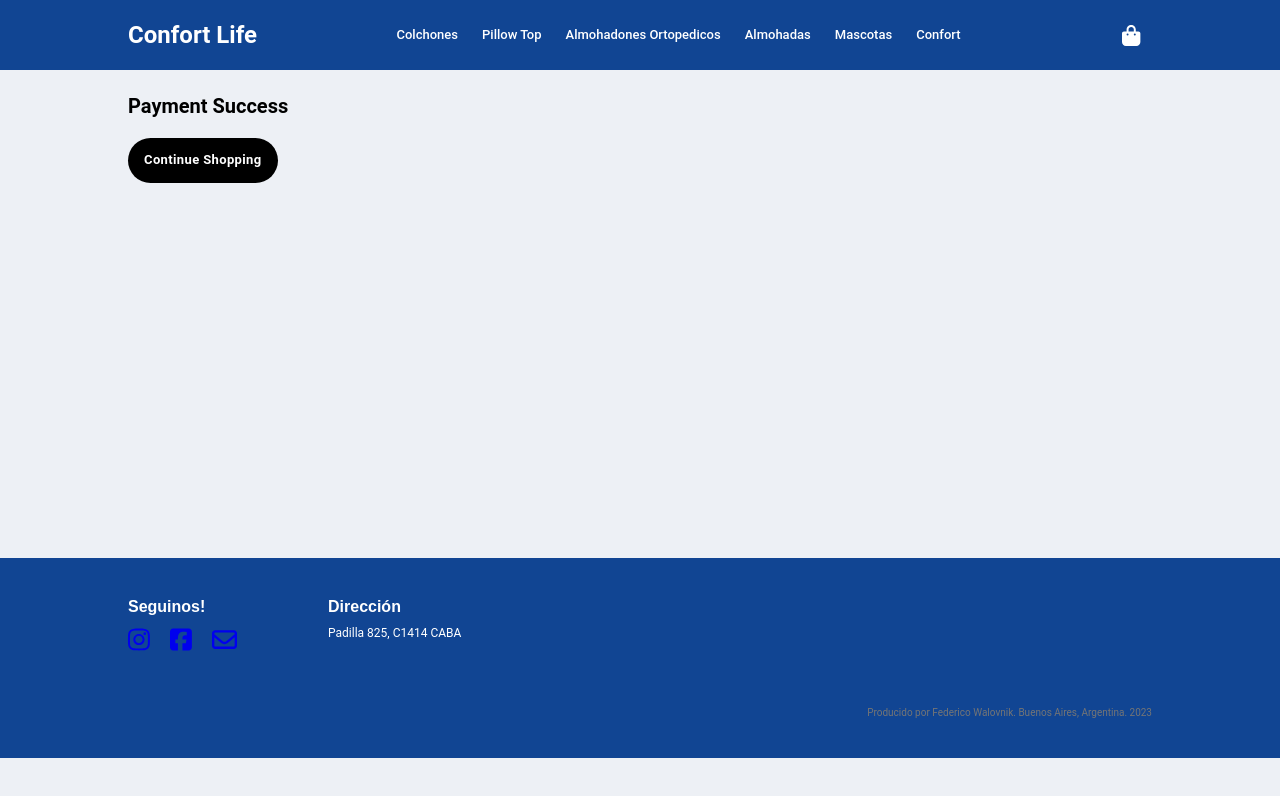
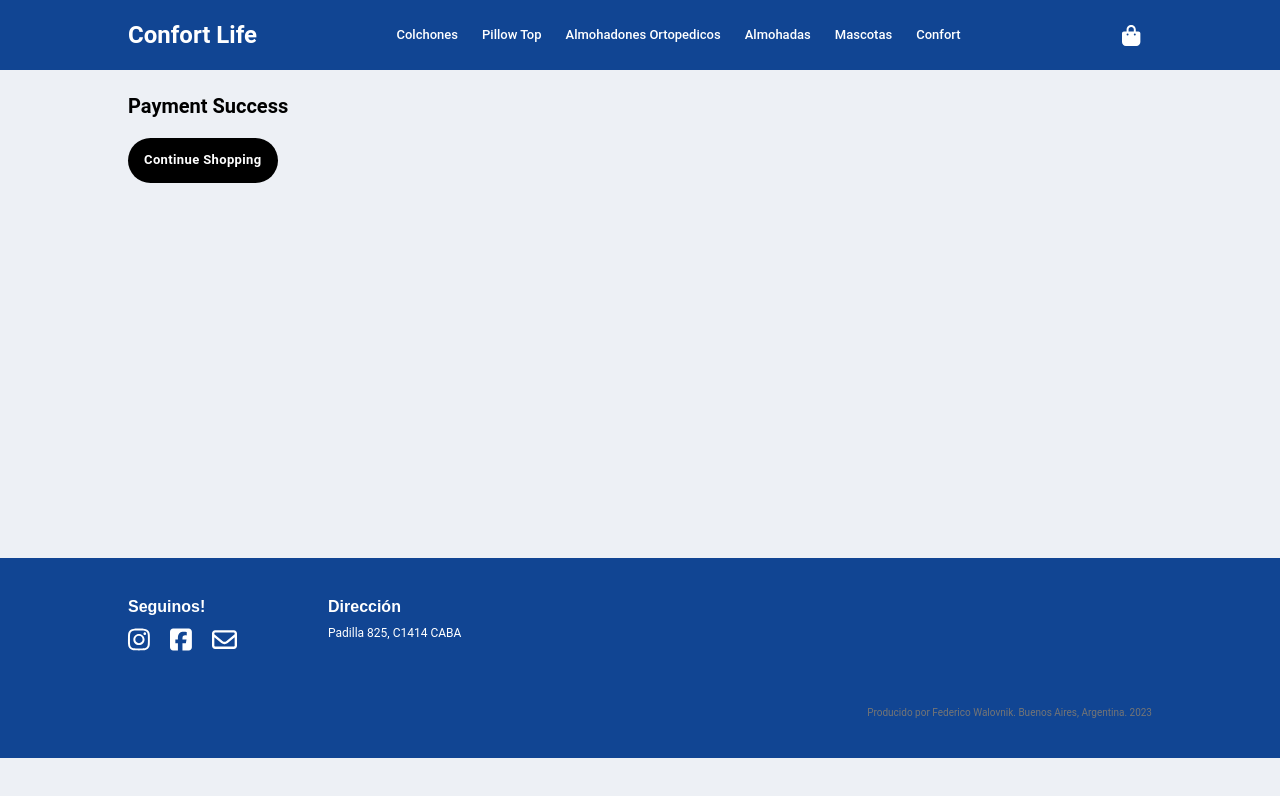
Before and after one commit to FedericoWalovnik/ConfortLife-client, a React (Create React App) app: page /success in a window 1280 px wide. Shown: the top 796 px of the page. Built offline with nearby package versions, Linux system fonts and the light colour scheme.

Commit message:
add google analytics

```diff
--- a/public/index.html
+++ b/public/index.html
@@ -1,6 +1,20 @@
 <!DOCTYPE html>
 <html lang="en">
   <head>
+    <!-- Google tag (gtag.js) -->
+    <script
+      async
+      src="https://www.googletagmanager.com/gtag/js?id=G-70G6RCFQQH"
+    ></script>
+    <script>
+      window.dataLayer = window.dataLayer || []
+      function gtag() {
+        dataLayer.push(arguments)
+      }
+      gtag('js', new Date())
+
+      gtag('config', 'G-70G6RCFQQH')
+    </script>
     <meta charset="utf-8" />
     <link
       rel="icon"
--- a/src/components/Footer/Footer.js
+++ b/src/components/Footer/Footer.js
@@ -20,7 +20,7 @@
           <a href="https://www.facebook.com/confortlifeok/">
             <FontAwesomeIcon icon={faSquareFacebook} />
           </a>
-          <a href="https://www.instagram.com/confort.lifeok/">
+          <a href="mailto:confortlifeok@gmail.com">
             <FontAwesomeIcon icon={faEnvelope} />
           </a>
         </div>
--- a/src/components/Footer/Footer.scss
+++ b/src/components/Footer/Footer.scss
@@ -17,11 +17,11 @@
     }
   }
 
-  &__social {
+  &__social a {
     font-size: 2.5rem;
     color: #fff;
 
-    & a:visited {
+    &:visited {
       color: #fff;
     }
 
```
